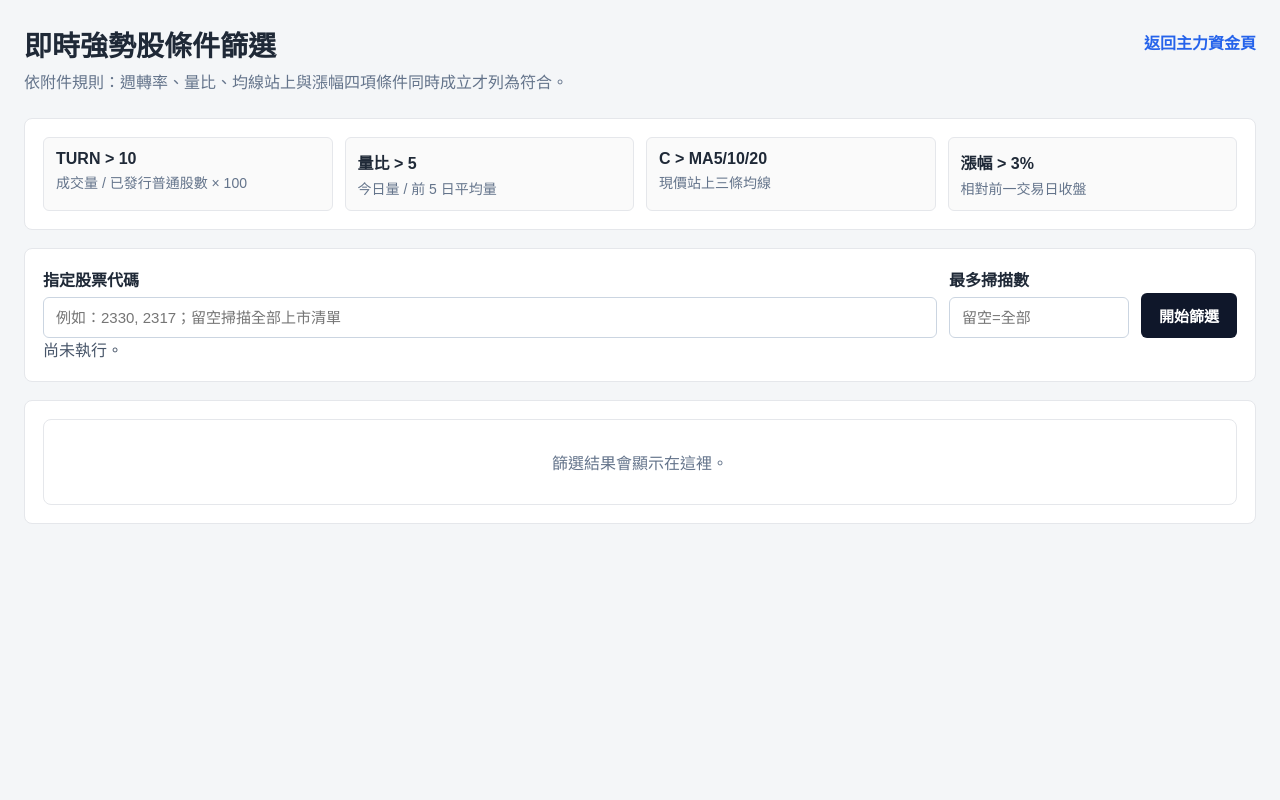
After one commit to simon4657/taiwan-stock-screener2, a Flask app: page /realtime in a window 1280 px wide. The commit adds this page. Run offline with Flask 3, Linux system fonts and the light colour scheme.

Commit message:
Add realtime rule screener page

```diff
--- a/app.py
+++ b/app.py
@@ -26,7 +26,7 @@ logging.basicConfig(level=logging.INFO, format='%(asctime)s - %(levelname)s - %(
 logger = logging.getLogger(__name__)
 
 app = Flask(__name__)
-DEPLOY_VERSION = "recent-yellow-signal-2026-06-03"
+DEPLOY_VERSION = "realtime-rule-screener-2026-06-18"
 
 # 全域變數
 stocks_data = {}
@@ -45,6 +45,9 @@ update_status = {
     'finished_at': None
 }
 update_lock = threading.Lock()
+
+issued_shares_cache = None
+issued_shares_cache_time = None
 
 # 台灣時區
 TW_TZ = pytz.timezone('Asia/Taipei')
@@ -1871,6 +1874,11 @@ def index():
     """首頁"""
     return render_template('index.html')
 
+@app.route('/realtime')
+def realtime_screener_page():
+    """即時條件篩選頁"""
+    return render_template('realtime_screener.html')
+
 @app.route('/api/diagnose')
 def diagnose():
     """診斷端點：測試 Yahoo Finance API 和 TWSE API 的連線狀況"""
@@ -2086,6 +2094,84 @@ def get_stocks():
         logger.error(f"獲取股票清單失敗: {str(e)}")
         return jsonify({'error': str(e)}), 500
 
+@app.route('/api/realtime_screen', methods=['POST'])
+def realtime_screen():
+    """依附件規則進行即時條件篩選。"""
+    try:
+        from concurrent.futures import ThreadPoolExecutor, as_completed
+
+        payload = request.get_json(silent=True) or {}
+        requested_codes = payload.get('stock_codes') or []
+        limit = payload.get('limit')
+
+        stock_list = get_twse_stock_codes()
+        issued_shares = get_issued_shares_map()
+
+        if requested_codes:
+            stock_codes = [str(code).strip() for code in requested_codes if str(code).strip() in stock_list]
+        else:
+            stock_codes = list(stock_list.keys())
+
+        if isinstance(limit, int) and limit > 0:
+            stock_codes = stock_codes[:limit]
+
+        started_at = get_taiwan_time()
+        results = []
+        matched = []
+        errors = []
+        skipped_missing_shares = 0
+
+        def analyze_one(code):
+            shares = issued_shares.get(code)
+            if not shares:
+                return {'code': code, 'missing_shares': True}
+            return evaluate_realtime_rule(code, stock_list.get(code, code), shares)
+
+        with ThreadPoolExecutor(max_workers=20) as executor:
+            futures = {executor.submit(analyze_one, code): code for code in stock_codes}
+            for future in as_completed(futures):
+                code = futures[future]
+                try:
+                    result = future.result()
+                    if not result:
+                        errors.append({'code': code, 'reason': 'no_realtime_or_history_data'})
+                        continue
+                    if result.get('missing_shares'):
+                        skipped_missing_shares += 1
+                        continue
+                    results.append(result)
+                    if result.get('matched'):
+                        matched.append(result)
+                except Exception as e:
+                    errors.append({'code': code, 'reason': str(e)})
+
+        matched.sort(key=lambda item: (item['turnover_rate'] or 0, item['volume_ratio'], item['change_percent']), reverse=True)
+        results.sort(key=lambda item: (item['matched'], item['turnover_rate'] or 0, item['volume_ratio']), reverse=True)
+
+        return jsonify({
+            'success': True,
+            'rules': {
+                'turnover_rate_gt': 10,
+                'volume_ratio_gt': 5,
+                'above_ma': [5, 10, 20],
+                'change_percent_gt': 3,
+            },
+            'matched_stocks': matched,
+            'all_results': results,
+            'total_requested': len(stock_codes),
+            'total_analyzed': len(results),
+            'matched_count': len(matched),
+            'skipped_missing_shares': skipped_missing_shares,
+            'error_count': len(errors),
+            'errors': errors[:30],
+            'query_time': started_at.isoformat(),
+            'elapsed_seconds': round((get_taiwan_time() - started_at).total_seconds(), 2),
+            'market': 'TWSE',
+        })
+    except Exception as e:
+        logger.error(f"即時條件篩選失敗: {e}")
+        return jsonify({'success': False, 'error': str(e)}), 500
+
 def format_volume(volume):
     """格式化成交張數顯示（1張=1000股）"""
     # 將成交量（股）轉換為成交張數（張）
@@ -2222,6 +2308,105 @@ def fetch_historical_data_for_indicators(stock_code, days=60):
     logger.info(f"💡 建議：請檢查網路連接、股票代碼是否正確，或稍後重試")
 
     return None
+
+def get_issued_shares_map(force_refresh=False):
+    """取得上市公司已發行普通股數，用於計算 TURN 週轉率。"""
+    global issued_shares_cache, issued_shares_cache_time
+
+    now = get_taiwan_time()
+    if (
+        not force_refresh and
+        issued_shares_cache and
+        issued_shares_cache_time and
+        (now - issued_shares_cache_time).total_seconds() < 24 * 3600
+    ):
+        return issued_shares_cache
+
+    url = 'https://openapi.twse.com.tw/v1/opendata/t187ap03_L'
+    try:
+        response = requests.get(url, headers=YAHOO_HEADERS, timeout=20, verify=False)
+        if response.status_code != 200:
+            logger.warning(f"取得上市公司股數失敗，HTTP {response.status_code}")
+            return issued_shares_cache or {}
+
+        raw_json = response.json()
+        shares_map = {}
+        for item in raw_json if isinstance(raw_json, list) else []:
+            code = str(item.get('公司代號', '')).strip()
+            shares = parse_market_number(item.get('已發行普通股數或TDR原股發行股數'))
+            if code and shares > 0:
+                shares_map[code] = int(shares)
+
+        if shares_map:
+            issued_shares_cache = shares_map
+            issued_shares_cache_time = now
+            logger.info(f"取得 {len(shares_map)} 筆上市公司已發行股數")
+        return issued_shares_cache or {}
+    except Exception as e:
+        logger.warning(f"取得上市公司股數異常: {e}")
+        return issued_shares_cache or {}
+
+def simple_moving_average(values, length):
+    if len(values) < length:
+        return None
+    return sum(values[-length:]) / length
+
+def evaluate_realtime_rule(stock_code, stock_name, issued_shares):
+    """依附件條件篩選：TURN>10、量比>5、C>MA5/10/20、漲幅>3。"""
+    historical_data = fetch_historical_data_for_indicators(stock_code, days=60)
+    if not historical_data or len(historical_data) < 21:
+        return None
+
+    latest = historical_data[-1]
+    previous = historical_data[-2] if len(historical_data) >= 2 else None
+    closes = [item['close'] for item in historical_data if item.get('close') is not None]
+    previous_volumes = [item.get('volume', 0) for item in historical_data[-6:-1]]
+
+    current_price = latest['close']
+    current_volume = latest.get('volume', 0)
+    ma5 = simple_moving_average(closes, 5)
+    ma10 = simple_moving_average(closes, 10)
+    ma20 = simple_moving_average(closes, 20)
+    previous_close = previous['close'] if previous else current_price
+    change_percent = ((current_price / previous_close) - 1) * 100 if previous_close else 0
+    volume_ratio = calculate_volume_ratio(current_volume, previous_volumes)
+    turnover_rate = (current_volume / issued_shares * 100) if issued_shares else None
+
+    cond_turnover = turnover_rate is not None and turnover_rate > 10
+    cond_volume_ratio = volume_ratio > 5
+    cond_ma = (
+        ma5 is not None and
+        ma10 is not None and
+        ma20 is not None and
+        current_price > ma5 and
+        current_price > ma10 and
+        current_price > ma20
+    )
+    cond_change = change_percent > 3
+    matched = cond_turnover and cond_volume_ratio and cond_ma and cond_change
+
+    return {
+        'code': stock_code,
+        'name': stock_name,
+        'price': round(current_price, 2),
+        'date': latest.get('date'),
+        'volume': current_volume,
+        'volume_formatted': format_volume(current_volume),
+        'issued_shares': issued_shares,
+        'turnover_rate': round(turnover_rate, 2) if turnover_rate is not None else None,
+        'volume_ratio': round(volume_ratio, 2),
+        'change_percent': round(change_percent, 2),
+        'ma5': round(ma5, 2) if ma5 is not None else None,
+        'ma10': round(ma10, 2) if ma10 is not None else None,
+        'ma20': round(ma20, 2) if ma20 is not None else None,
+        'matched': matched,
+        'conditions': {
+            'turnover_gt_10': cond_turnover,
+            'volume_ratio_gt_5': cond_volume_ratio,
+            'above_ma5_ma10_ma20': cond_ma,
+            'change_gt_3': cond_change,
+        }
+    }
 
 def get_stock_web_data(stock_code, stock_name=None):
     """獲取單支股票的完整資料（包含技術指標）"""
--- a/templates/index.html
+++ b/templates/index.html
@@ -3,7 +3,7 @@
 <head>
     <meta charset="UTF-8">
     <meta name="viewport" content="width=device-width, initial-scale=1.0">
-    <meta name="app-version" content="recent-yellow-signal-2026-06-03">
+    <meta name="app-version" content="realtime-rule-screener-2026-06-18">
     <title>台股主力資金進入篩選器（上市市場）</title>
     <style>
         * {
@@ -569,6 +569,7 @@
             <div class="controls">
                 <button id="updateBtn" class="btn btn-primary">更新股票資料</button>
                 <button id="screenBtn" class="btn btn-secondary">開始篩選</button>
+                <a href="/realtime" class="btn btn-primary">即時條件篩選</a>
             </div>
 
             <div id="statusMessage" class="status-message"></div>
--- /dev/null
+++ b/templates/realtime_screener.html
@@ -0,0 +1,285 @@
+<!DOCTYPE html>
+<html lang="zh-TW">
+<head>
+    <meta charset="UTF-8">
+    <meta name="viewport" content="width=device-width, initial-scale=1.0">
+    <meta name="app-version" content="realtime-rule-screener-2026-06-18">
+    <title>即時強勢股條件篩選</title>
+    <style>
+        * { box-sizing: border-box; margin: 0; padding: 0; }
+        body {
+            min-height: 100vh;
+            font-family: "Microsoft JhengHei", "PingFang TC", Arial, sans-serif;
+            background: #f4f6f8;
+            color: #1f2937;
+            padding: 24px;
+        }
+        .shell { max-width: 1280px; margin: 0 auto; }
+        header {
+            display: flex;
+            justify-content: space-between;
+            gap: 16px;
+            align-items: flex-start;
+            margin-bottom: 22px;
+        }
+        h1 { font-size: 28px; margin-bottom: 6px; }
+        .subtitle { color: #64748b; line-height: 1.6; }
+        .nav-link {
+            color: #2563eb;
+            text-decoration: none;
+            font-weight: 700;
+            white-space: nowrap;
+            margin-top: 6px;
+        }
+        .panel {
+            background: #fff;
+            border: 1px solid #e5e7eb;
+            border-radius: 8px;
+            padding: 18px;
+            margin-bottom: 18px;
+        }
+        .rules {
+            display: grid;
+            grid-template-columns: repeat(4, minmax(0, 1fr));
+            gap: 12px;
+        }
+        .rule {
+            border: 1px solid #e5e7eb;
+            border-radius: 6px;
+            padding: 12px;
+            background: #fafafa;
+        }
+        .rule strong { display: block; margin-bottom: 4px; }
+        .rule span { color: #64748b; font-size: 14px; }
+        .controls {
+            display: grid;
+            grid-template-columns: 1fr 180px auto;
+            gap: 12px;
+            align-items: end;
+        }
+        label { display: block; font-weight: 700; margin-bottom: 6px; }
+        input {
+            width: 100%;
+            border: 1px solid #cbd5e1;
+            border-radius: 6px;
+            padding: 11px 12px;
+            font-size: 15px;
+        }
+        button {
+            border: 0;
+            border-radius: 6px;
+            background: #0f172a;
+            color: white;
+            padding: 12px 18px;
+            font-size: 15px;
+            font-weight: 700;
+            cursor: pointer;
+        }
+        button:disabled { opacity: .55; cursor: not-allowed; }
+        .status { color: #475569; line-height: 1.6; }
+        .stats {
+            display: grid;
+            grid-template-columns: repeat(5, minmax(0, 1fr));
+            gap: 12px;
+        }
+        .stat {
+            background: #fff;
+            border: 1px solid #e5e7eb;
+            border-radius: 8px;
+            padding: 14px;
+        }
+        .stat .value { font-size: 24px; font-weight: 800; }
+        .stat .label { color: #64748b; font-size: 13px; margin-top: 4px; }
+        table {
+            width: 100%;
+            border-collapse: collapse;
+            background: #fff;
+            border: 1px solid #e5e7eb;
+            border-radius: 8px;
+            overflow: hidden;
+        }
+        th, td {
+            padding: 11px 10px;
+            border-bottom: 1px solid #e5e7eb;
+            text-align: right;
+            white-space: nowrap;
+            font-size: 14px;
+        }
+        th:first-child, td:first-child,
+        th:nth-child(2), td:nth-child(2) { text-align: left; }
+        th { background: #f8fafc; color: #334155; }
+        tr.match { background: #fff7ed; }
+        .ok { color: #15803d; font-weight: 800; }
+        .bad { color: #b91c1c; font-weight: 800; }
+        .empty {
+            padding: 30px;
+            text-align: center;
+            color: #64748b;
+            background: #fff;
+            border: 1px solid #e5e7eb;
+            border-radius: 8px;
+        }
+        .table-wrap { overflow-x: auto; }
+        @media (max-width: 820px) {
+            body { padding: 14px; }
+            header { display: block; }
+            .rules, .stats, .controls { grid-template-columns: 1fr; }
+        }
+    </style>
+</head>
+<body>
+    <div class="shell">
+        <header>
+            <div>
+                <h1>即時強勢股條件篩選</h1>
+                <p class="subtitle">依附件規則：週轉率、量比、均線站上與漲幅四項條件同時成立才列為符合。</p>
+            </div>
+            <a class="nav-link" href="/">返回主力資金頁</a>
+        </header>
+
+        <section class="panel">
+            <div class="rules">
+                <div class="rule"><strong>TURN &gt; 10</strong><span>成交量 / 已發行普通股數 × 100</span></div>
+                <div class="rule"><strong>量比 &gt; 5</strong><span>今日量 / 前 5 日平均量</span></div>
+                <div class="rule"><strong>C &gt; MA5/10/20</strong><span>現價站上三條均線</span></div>
+                <div class="rule"><strong>漲幅 &gt; 3%</strong><span>相對前一交易日收盤</span></div>
+            </div>
+        </section>
+
+        <section class="panel">
+            <div class="controls">
+                <div>
+                    <label for="codes">指定股票代碼</label>
+                    <input id="codes" placeholder="例如：2330, 2317；留空掃描全部上市清單">
+                </div>
+                <div>
+                    <label for="limit">最多掃描數</label>
+                    <input id="limit" type="number" min="1" placeholder="留空=全部">
+                </div>
+                <button id="runBtn">開始篩選</button>
+            </div>
+            <p class="status" id="statusText">尚未執行。</p>
+        </section>
+
+        <section class="stats" id="stats" style="display:none;">
+            <div class="stat"><div class="value" id="matchedCount">0</div><div class="label">符合標的</div></div>
+            <div class="stat"><div class="value" id="analyzedCount">0</div><div class="label">已分析</div></div>
+            <div class="stat"><div class="value" id="requestedCount">0</div><div class="label">請求掃描</div></div>
+            <div class="stat"><div class="value" id="missingShares">0</div><div class="label">缺股數跳過</div></div>
+            <div class="stat"><div class="value" id="elapsed">0s</div><div class="label">耗時</div></div>
+        </section>
+
+        <section class="panel">
+            <div id="resultArea" class="empty">篩選結果會顯示在這裡。</div>
+        </section>
+    </div>
+
+    <script>
+        const runBtn = document.getElementById('runBtn');
+        const statusText = document.getElementById('statusText');
+        const resultArea = document.getElementById('resultArea');
+        const stats = document.getElementById('stats');
+
+        function conditionMark(value) {
+            return value ? '<span class="ok">✓</span>' : '<span class="bad">✕</span>';
+        }
+
+        function numberText(value, digits = 2) {
+            if (value === null || value === undefined || Number.isNaN(Number(value))) return '-';
+            return Number(value).toLocaleString('zh-TW', { maximumFractionDigits: digits, minimumFractionDigits: digits });
+        }
+
+        function renderTable(rows) {
+            if (!rows.length) {
+                resultArea.className = 'empty';
+                resultArea.innerHTML = '沒有符合四項條件的標的。';
+                return;
+            }
+            resultArea.className = 'table-wrap';
+            resultArea.innerHTML = `
+                <table>
+                    <thead>
+                        <tr>
+                            <th>代碼</th>
+                            <th>名稱</th>
+                            <th>現價</th>
+                            <th>漲幅%</th>
+                            <th>週轉率%</th>
+                            <th>量比</th>
+                            <th>MA5</th>
+                            <th>MA10</th>
+                            <th>MA20</th>
+                            <th>TURN</th>
+                            <th>量比</th>
+                            <th>均線</th>
+                            <th>漲幅</th>
+                            <th>日期</th>
+                        </tr>
+                    </thead>
+                    <tbody>
+                        ${rows.map(row => `
+                            <tr class="${row.matched ? 'match' : ''}">
+                                <td><strong>${row.code}</strong></td>
+                                <td>${row.name}</td>
+                                <td>${numberText(row.price)}</td>
+                                <td>${numberText(row.change_percent)}</td>
+                                <td>${numberText(row.turnover_rate)}</td>
+                                <td>${numberText(row.volume_ratio)}</td>
+                                <td>${numberText(row.ma5)}</td>
+                                <td>${numberText(row.ma10)}</td>
+                                <td>${numberText(row.ma20)}</td>
+                                <td>${conditionMark(row.conditions.turnover_gt_10)}</td>
+                                <td>${conditionMark(row.conditions.volume_ratio_gt_5)}</td>
+                                <td>${conditionMark(row.conditions.above_ma5_ma10_ma20)}</td>
+                                <td>${conditionMark(row.conditions.change_gt_3)}</td>
+                                <td>${row.date || '-'}</td>
+                            </tr>
+                        `).join('')}
+                    </tbody>
+                </table>
+            `;
+        }
+
+        runBtn.addEventListener('click', async () => {
+            const codes = document.getElementById('codes').value
+                .split(/[,\s，]+/)
+                .map(item => item.trim())
+                .filter(Boolean);
+            const limitValue = document.getElementById('limit').value;
+            const body = {};
+            if (codes.length) body.stock_codes = codes;
+            if (limitValue) body.limit = Number(limitValue);
+
+            runBtn.disabled = true;
+            statusText.textContent = '正在抓取即時報價與歷史均線資料...';
+            resultArea.className = 'empty';
+            resultArea.textContent = '篩選中，請稍候。掃描全部上市股票可能需要數分鐘。';
+
+            try {
+                const response = await fetch('/api/realtime_screen', {
+                    method: 'POST',
+                    headers: { 'Content-Type': 'application/json' },
+                    body: JSON.stringify(body),
+                });
+                const data = await response.json();
+                if (!data.success) throw new Error(data.error || '篩選失敗');
+
+                document.getElementById('matchedCount').textContent = data.matched_count.toLocaleString();
+                document.getElementById('analyzedCount').textContent = data.total_analyzed.toLocaleString();
+                document.getElementById('requestedCount').textContent = data.total_requested.toLocaleString();
+                document.getElementById('missingShares').textContent = data.skipped_missing_shares.toLocaleString();
+                document.getElementById('elapsed').textContent = `${data.elapsed_seconds}s`;
+                stats.style.display = 'grid';
+                statusText.textContent = `完成。符合 ${data.matched_count} 支，已分析 ${data.total_analyzed} 支。`;
+                renderTable(data.matched_stocks);
+            } catch (error) {
+                statusText.textContent = `錯誤：${error.message}`;
+                resultArea.className = 'empty';
+                resultArea.textContent = '篩選失敗，請稍後再試。';
+            } finally {
+                runBtn.disabled = false;
+            }
+        });
+    </script>
+</body>
+</html>
```
